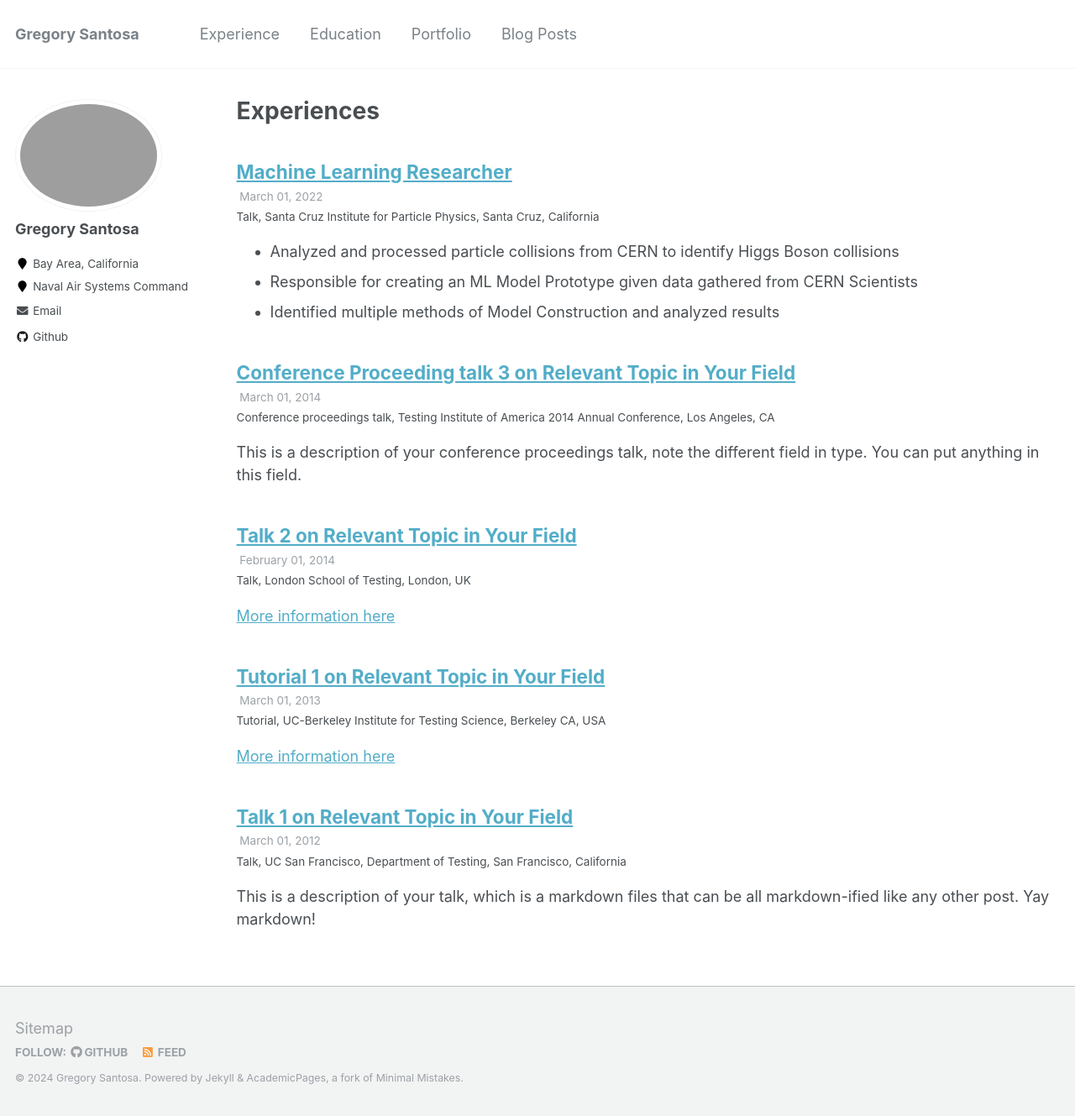
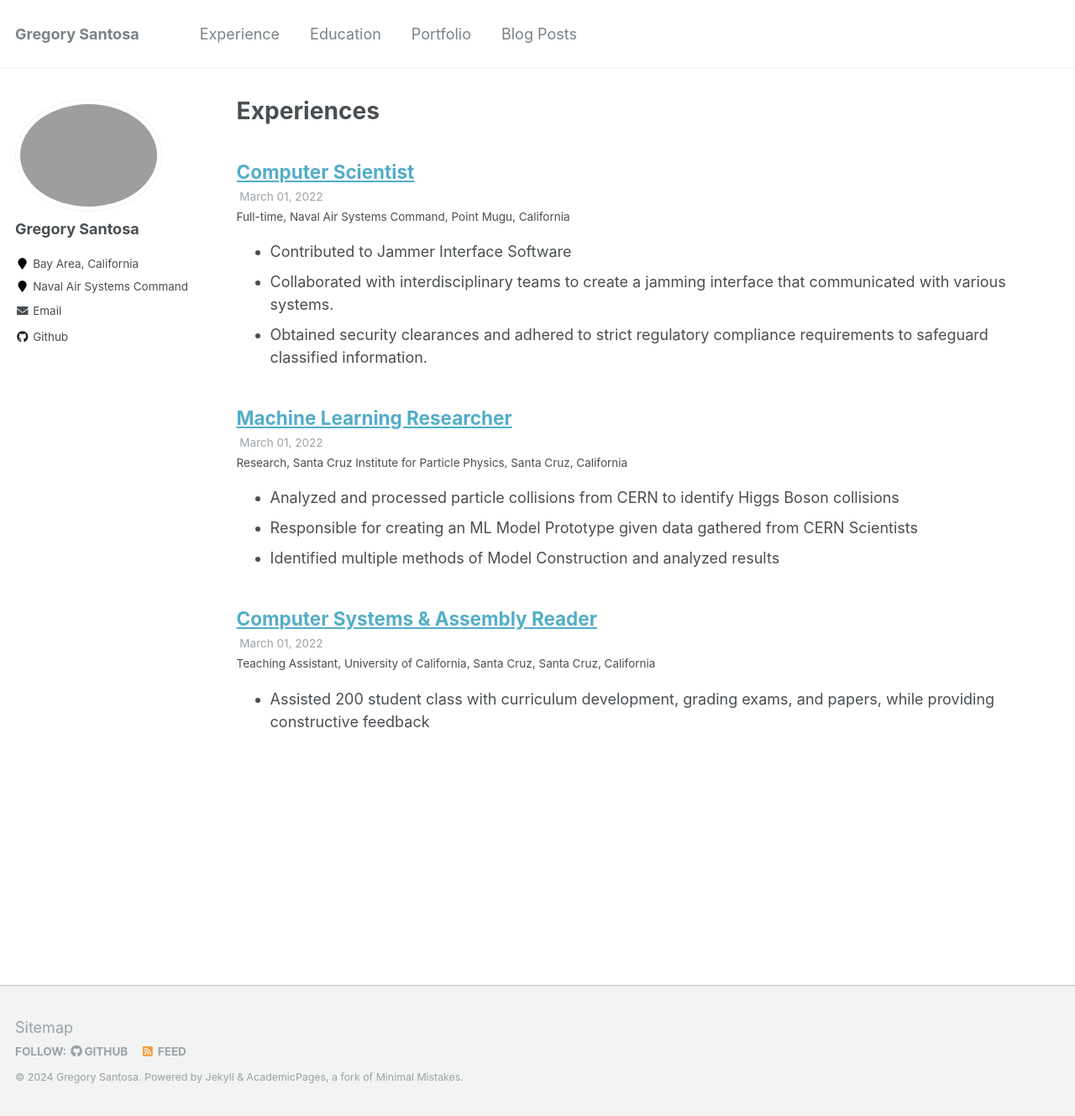
Before and after one commit to gregorysantosa/gregorysantosa.github.io, a Jekyll site: the page built from _pages/experience.html, in a window 1280 px wide and 1329 px high. Shown: the whole window at 84% size. Built offline with Jekyll 4.4.1, drawn with Linux system fonts in a browser that asks for light colours.

Commit message:
Updated experiences

```diff
--- a/_talks/2012-03-01-talk-1.md
+++ /dev/null
@@ -1,11 +0,0 @@
----
-title: "Talk 1 on Relevant Topic in Your Field"
-collection: talks
-type: "Talk"
-permalink: /talks/2012-03-01-talk-1
-venue: "UC San Francisco, Department of Testing"
-date: 2012-03-01
-location: "San Francisco, California"
----
-
-This is a description of your talk, which is a markdown files that can be all markdown-ified like any other post. Yay markdown!
--- a/_talks/2013-03-01-tutorial-1.md
+++ /dev/null
@@ -1,13 +0,0 @@
----
-title: "Tutorial 1 on Relevant Topic in Your Field"
-collection: talks
-type: "Tutorial"
-permalink: /talks/2013-03-01-tutorial-1
-venue: "UC-Berkeley Institute for Testing Science"
-date: 2013-03-01
-location: "Berkeley CA, USA"
----
-
-[More information here](http://exampleurl.com)
-
-This is a description of your tutorial, note the different field in type. This is a markdown files that can be all markdown-ified like any other post. Yay markdown!
--- a/_talks/2014-02-01-talk-2.md
+++ /dev/null
@@ -1,13 +0,0 @@
----
-title: "Talk 2 on Relevant Topic in Your Field"
-collection: talks
-type: "Talk"
-permalink: /talks/2014-02-01-talk-2
-venue: "London School of Testing"
-date: 2014-02-01
-location: "London, UK"
----
-
-[More information here](http://example2.com)
-
-This is a description of your talk, which is a markdown files that can be all markdown-ified like any other post. Yay markdown!
--- a/_talks/2014-03-01-talk-3.md
+++ /dev/null
@@ -1,11 +0,0 @@
----
-title: "Conference Proceeding talk 3 on Relevant Topic in Your Field"
-collection: talks
-type: "Conference proceedings talk"
-permalink: /talks/2014-03-01-talk-3
-venue: "Testing Institute of America 2014 Annual Conference"
-date: 2014-03-01
-location: "Los Angeles, CA"
----
-
-This is a description of your conference proceedings talk, note the different field in type. You can put anything in this field.
--- /dev/null
+++ b/_talks/2021-03-01-experience-Grader.md
@@ -0,0 +1,11 @@
+---
+title: "Computer Systems & Assembly Reader"
+collection: talks
+type: "Teaching Assistant"
+permalink: /experiences/ComputerSystemsReader
+venue: "University of California, Santa Cruz"
+date: 2022-03-01
+location: "Santa Cruz, California"
+---
+
+-  Assisted 200 student class with curriculum development, grading exams, and papers, while providing constructive feedback
--- a/_talks/2022-03-01-experience-MachineLearning.md
+++ b/_talks/2022-03-01-experience-MachineLearning.md
@@ -1,7 +1,7 @@
 ---
 title: "Machine Learning Researcher"
 collection: talks
-type: "Talk"
+type: "Research"
 permalink: /experiences/MachineLearningResearch
 venue: "Santa Cruz Institute for Particle Physics"
 date: 2022-03-01
--- /dev/null
+++ b/_talks/2023-08-14-experience-NAVAIR.md
@@ -0,0 +1,13 @@
+---
+title: "Computer Scientist"
+collection: talks
+type: "Full-time"
+permalink: /experiences/Navair
+venue: "Naval Air Systems Command"
+date: 2022-03-01
+location: "Point Mugu, California"
+---
+
+-  Contributed to Jammer Interface Software
+-  Collaborated with interdisciplinary teams to create a jamming interface that communicated with various systems.
+-  Obtained security clearances and adhered to strict regulatory compliance requirements to safeguard classified information.
```
